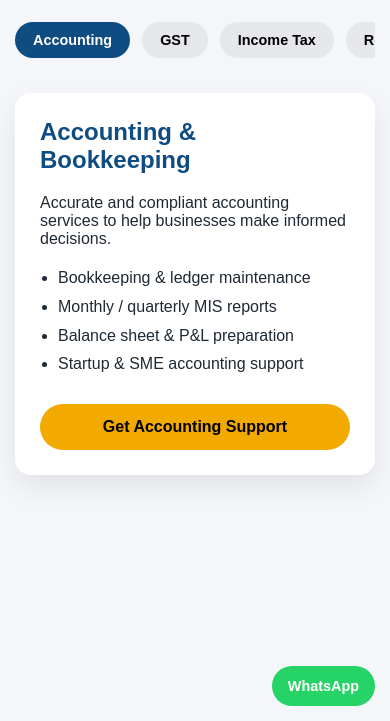
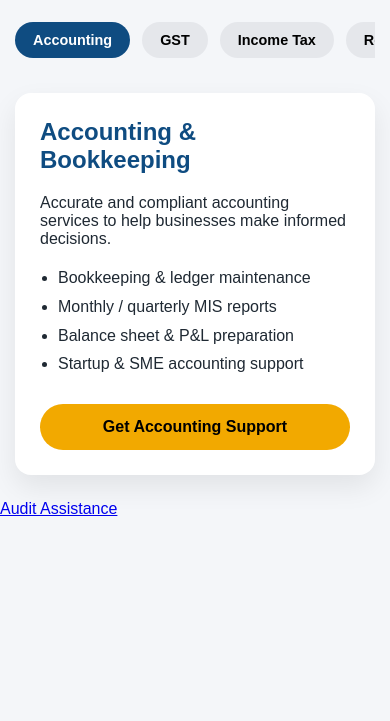
Before and after one commit to arsfinancialsolutions/public-site, a plain HTML site: page service.html in a window 390 px wide. Shown: the part 123-844 px from the top of the page. Drawn offline with Linux system fonts and the light colour scheme.

Commit message:
Update service.html

```diff
--- a/service.html
+++ b/service.html
@@ -94,8 +94,8 @@ ul{
     display:inline-block
 }
 
-/* WhatsApp Button */
-.whatsapp{
+/* contact us Button */
+.contact us{
     position:fixed;
     bottom:20px;
     right:20px;
@@ -149,7 +149,7 @@ h1{
     text-align:center
 }
 
-.whatsapp{
+.contact us{
     bottom:15px;
     right:15px;
     padding:12px 16px;
@@ -252,7 +252,7 @@ h1{
 
 </div>
 
-<a class="whatsapp" href="https://wa.me/917092825687">WhatsApp</a>
+<a class="contact us" href="contact.html">Audit Assistance</a>
 
 <script>
 function openService(e, serviceId){
```
